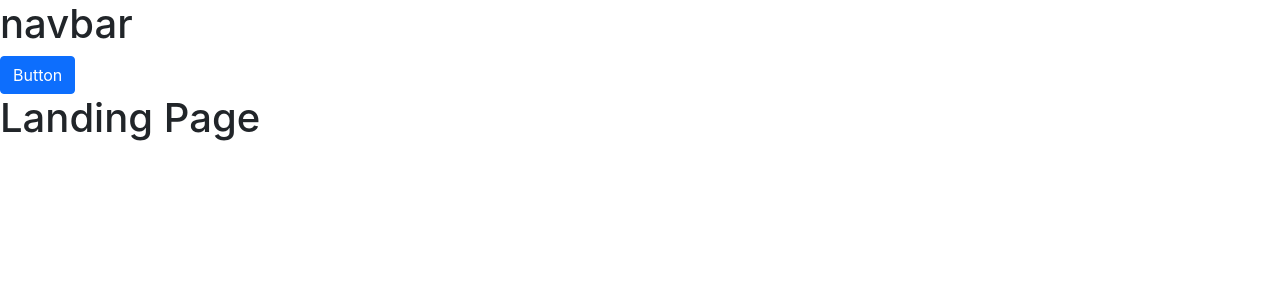
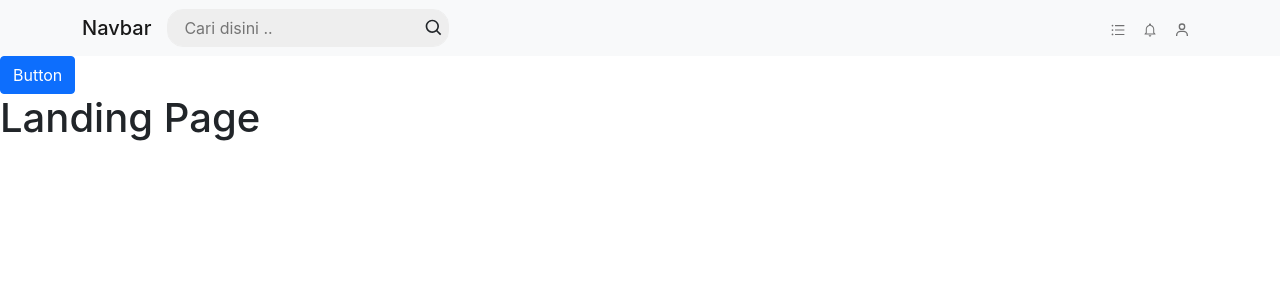
Before and after one commit to ap-irfan-azhar/SecondHand-FE1, a React (Create React App) app: page / in a window 1280 px wide. Shown: the top 300 px of the page. Built offline with nearby package versions, Linux system fonts and the light colour scheme.

Commit message:
first nav

```diff
--- a/package.json
+++ b/package.json
@@ -9,8 +9,10 @@
     "bootstrap": "^5.1.3",
     "react": "^18.1.0",
     "react-dom": "^18.1.0",
+    "react-icons": "^4.4.0",
     "react-router-dom": "^6.3.0",
     "react-scripts": "5.0.1",
+    "styled-components": "^5.3.5",
     "web-vitals": "^2.1.0"
   },
   "scripts": {
--- a/src/components/Navbar.jsx
+++ b/src/components/Navbar.jsx
@@ -1,11 +1,68 @@
 import React from "react";
 import { Link } from "react-router-dom";
+import styled from 'styled-components';
+import { IoMdNotificationsOutline } from 'react-icons/io';
+import { AiOutlineUnorderedList } from 'react-icons/ai';
+import { BiUser,BiSearch } from 'react-icons/bi';
+
 
 export default function Navbar() {
+  const Input = styled.input`
+    background-color : #EEEEEE;
+    width: 100%;
+    padding: .375rem 1rem;
+    font-size: 1rem;
+    font-weight: 400;
+    line-height: 1.5;
+    color: #212529;
+    background-clip: padding-box;
+    border: 1px solid #EEEEEE;
+    appearance: none;
+    border-radius: 1rem;
+    transition: border-color .15s ease-in-out,box-shadow .15s ease-in-out;
+  `;
+
+  const BtnSearch = styled.div`
+    position : absolute;
+    right : 5px;
+    top : 5px;
+  `;
+
   return (
     <>
-      <nav>
-        <h1>navbar</h1>
+      <nav className="navbar navbar-expand-lg navbar-light bg-light">
+        <div className="container">
+          <span className="navbar-brand mb-0 h1">Navbar</span>
+          <button className="navbar-toggler" type="button" data-bs-toggle="collapse" data-bs-target="#navbarSupportedContent" aria-controls="navbarSupportedContent" aria-expanded="false" aria-label="Toggle navigation">
+            <span className="navbar-toggler-icon"></span>
+          </button>
+          <div className="collapse navbar-collapse" id="navbarSupportedContent">
+
+            <form className="d-flex">
+              <div className="form-group mb-0 d-flex clearfix position-relative">
+                <Input placeholder="Cari disini .."/>
+                <BtnSearch>
+                  <BiSearch size={20} />
+                </BtnSearch>
+              </div>
+            </form>
+
+            <ul className="navbar-nav ms-auto mb-2 mb-lg-0">
+            <li className="nav-item">
+                <a className="nav-link"><AiOutlineUnorderedList/></a>
+              </li>
+              <li className="nav-item">
+                <a className="nav-link" href="#"><IoMdNotificationsOutline/></a>
+              </li>
+              <li className="nav-item">
+                <a className="nav-link" href="#"><BiUser/></a>
+              </li>
+            </ul>
+
+
+
+          </div>
+        </div>
       </nav>
       <Link to="/login">
         <button className="btn btn-primary" type="submit">
--- a/src/index.jsx
+++ b/src/index.jsx
@@ -1,4 +1,5 @@
 import 'bootstrap/dist/css/bootstrap.min.css';
+import 'bootstrap/dist/js/bootstrap.bundle.min.js';
 import React from 'react';
 import ReactDOM from 'react-dom/client';
 import './index.css';
```
Also changed, not shown: 2 other files (tests, documents, lock files or other folders).
